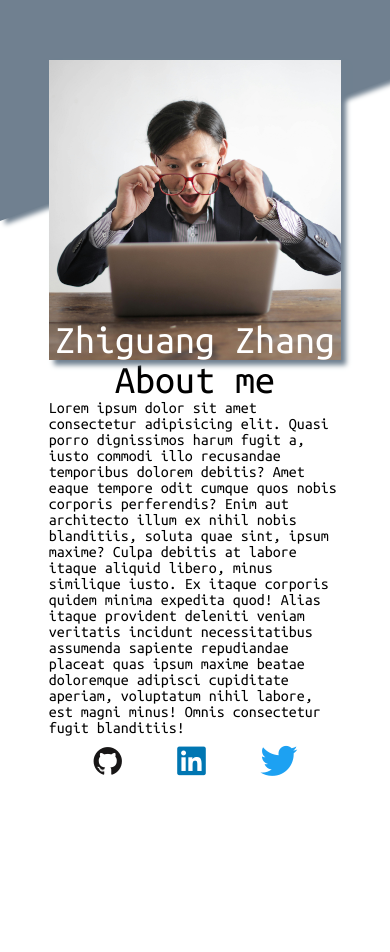
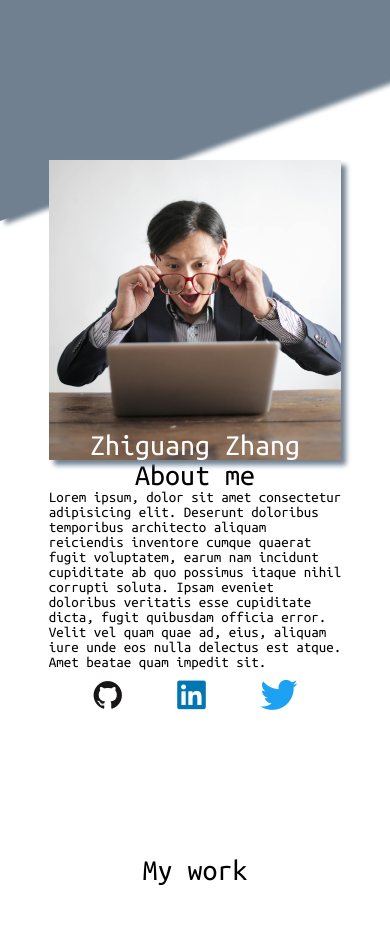
Before and after one commit to lithoformer/homepage_odin, a plain HTML site: page index.html in a window 390 px wide. Shown: the part 140-1092 px from the top of the page. Drawn offline with nearby package versions, Linux system fonts and the light colour scheme.

Commit message:
completed most of the requirements

```diff
--- a/index.html
+++ b/index.html
@@ -21,22 +21,12 @@
                 <div class="about">
                     <div class="placeholder"></div>
                     <span class="about_text">About me</span>
-                    <p class="ptext">Lorem ipsum dolor sit amet consectetur adipisicing elit. Quasi porro
-                        dignissimos
-                        harum
-                        fugit a, iusto
-                        commodi illo recusandae temporibus dolorem debitis? Amet eaque tempore odit cumque quos
-                        nobis
-                        corporis perferendis?
-                        Enim aut architecto illum ex nihil nobis blanditiis, soluta quae sint, ipsum maxime? Culpa
-                        debitis
-                        at labore itaque aliquid libero, minus similique iusto. Ex itaque corporis quidem minima
-                        expedita
-                        quod!
-                        Alias itaque provident deleniti veniam veritatis incidunt necessitatibus assumenda sapiente
-                        repudiandae placeat quas ipsum maxime beatae doloremque adipisci cupiditate aperiam,
-                        voluptatum
-                        nihil labore, est magni minus! Omnis consectetur fugit blanditiis!</p>
+                    <p class="ptext">Lorem ipsum, dolor sit amet consectetur adipisicing elit. Deserunt doloribus
+                        temporibus architecto aliquam reiciendis inventore cumque quaerat fugit voluptatem, earum nam
+                        incidunt cupiditate ab quo possimus itaque nihil corrupti soluta.
+                        Ipsam eveniet doloribus veritatis esse cupiditate dicta, fugit quibusdam officia error. Velit
+                        vel quam quae ad, eius, aliquam iure unde eos nulla delectus est atque. Amet beatae quam impedit
+                        sit.</p>
                     <div class="icon_container"><i class="devicon-github-original colored"></i><i
                             class="devicon-linkedin-plain colored"></i><i class="devicon-twitter-original colored"></i>
                     </div>
--- a/style.css
+++ b/style.css
@@ -31,16 +31,18 @@
 
 .portrait1 {
     display: grid;
-    grid-row: 9 / 12;
-    grid-column: 5 / 10;
+    grid-row: 8 / 12;
+    grid-column: 2 / 10;
     position: absolute;
     background-image: url('pexels-olly-3760809.jpg');
-    height: 500px;
-    width: 500px;
-    z-index: 4;
+    height: 35vw;
+    width: 35vw;
+    z-index: 3;
     background-position: center;
     background-size: cover;
     box-shadow: 5px 5px 5px slategray;
+    align-items: end;
+    text-align: center;
 }
 
 .name,
@@ -48,16 +50,37 @@
     font-size: 50px;
 }
 
+.name {
+    color: white;
+}
+
+.ptext,
+.about_text,
+.icon_container {
+    margin: 1vw;
+}
+
+.ptext,
+.about_text {
+    margin-left: 3vw;
+}
+
+.ptext {
+    font-size: 20px;
+}
+
 .about {
     position: absolute;
     display: flex;
-    grid-row: 10 / 15;
-    grid-column: 8 / 15;
-    height: 500px;
-    width: 500px;
+    flex-direction: column;
+    grid-row: 9 / 15;
+    grid-column: 7 / 13;
+    height: 30vw;
+    width: 55vw;
+    justify-content: space-between;
     background-color: white;
     box-shadow: 5px 5px 5px slategray;
-    z-index: 3;
+    z-index: 2;
 }
 
 .header_content {
@@ -71,10 +94,8 @@
 }
 
 .icon_container {
-    display: grid;
-    grid-template-columns: repeat(3, 1fr);
-    grid-row: 9/10;
-    grid-column: 9/10;
+    display: flex;
+    justify-content: flex-end;
 }
 
 .devicon-twitter-original,
@@ -111,9 +132,6 @@
     flex-wrap: wrap;
     justify-content: space-between;
     width: 100% - 100px;
-    /* width: 100%; */
-    /* gap: 100px; */
-    /* margin: 100px; */
 }
 
 .card {
@@ -210,7 +228,7 @@
 
 .mywork {
     font-size: 50px;
-    margin-left: 50px;
+    margin-left: 100px;
 }
 
 .bottom {
@@ -268,7 +286,7 @@
     flex-shrink: 0;
 }
 
-@media (max-width:500px) {
+@media (max-width:600px) {
 
     .header {
         margin-top: -100px;
@@ -279,16 +297,23 @@
         display: flex;
         flex-direction: column;
         align-items: center;
-        margin-top: 300px;
+        margin-top: 400px;
         min-height: 50vh;
     }
 
     .portrait1 {
         display: flex;
+        grid-row: 9 / 12;
+        grid-column: 5 / 10;
+        position: absolute;
         width: 75vw;
         height: 300px;
         align-items: flex-end;
         justify-content: center;
+        z-index: 3;
+        background-position: center;
+        background-size: cover;
+        box-shadow: 5px 5px 5px slategray;
     }
 
     .icon_container {
@@ -297,12 +322,13 @@
     }
 
     .mywork {
+        font-size: 30px;
         text-align: center;
         margin-left: 0;
     }
 
     .name {
-        font-size: 40px;
+        font-size: 30px;
         color: white;
     }
 
@@ -312,25 +338,39 @@
         display: flex;
         flex-direction: column;
         max-width: 75vw;
+        grid-row: 10 / 16;
+        grid-column: 8 / 16;
+        height: 500px;
+        width: 500px;
+        background-color: white;
+        box-shadow: 5px 5px 5px slategray;
+        z-index: 2;
         box-shadow: none;
     }
 
     .about_text {
         position: relative;
-        font-size: 40px;
+        font-size: 30px;
         display: flex;
         z-index: auto;
         justify-content: center;
+        margin: 0;
+    }
+
+    .icon_container {
+        margin: 0;
     }
 
     .ptext {
         position: relative;
         display: flex;
+        margin: 0;
+        font-size: 15px;
     }
 
     .main {
         position: relative;
-        margin-top: calc(1000px - 50vw);
+        margin-top: calc(900px - 50vw);
         align-items: center;
     }
 
@@ -384,7 +424,7 @@
     }
 }
 
-@media (500px < width < 1000px) {
+@media (600px < width < 1200px) {
 
     .header_content {
         position: relative;
@@ -394,23 +434,43 @@
 
     .portrait1 {
         display: grid;
+        grid-row: 9 / 12;
+        grid-column: 5 / 10;
         position: absolute;
+        background-image: url('pexels-olly-3760809.jpg');
+        height: 500px;
+        width: 500px;
         z-index: 3;
+        background-position: center;
+        background-size: cover;
+        box-shadow: 5px 5px 5px slategray;
     }
 
     .about {
         display: block;
         grid-row: 13 / 16;
         grid-column: 12 / 16;
+        height: 500px;
+        width: 500px;
         position: absolute;
         max-width: calc(100vw - 100px);
-        height: auto;
         z-index: 2;
         text-wrap: wrap;
     }
 
+    .name,
     .about_text {
-        font-size: 40px;
+        font-size: 45px;
+        margin: 0;
+    }
+
+    .ptext {
+        font-size: 15px;
+    }
+
+    .ptext,
+    .icon_container {
+        margin: 0;
     }
 
     .icon_container {
@@ -430,6 +490,7 @@
     }
 
     .name {
+        color: white;
         justify-content: center;
     }
 
@@ -438,7 +499,7 @@
     }
 
     .mywork {
-        margin-left: 70px;
+        margin-left: 100px;
     }
 
     .card {
```
